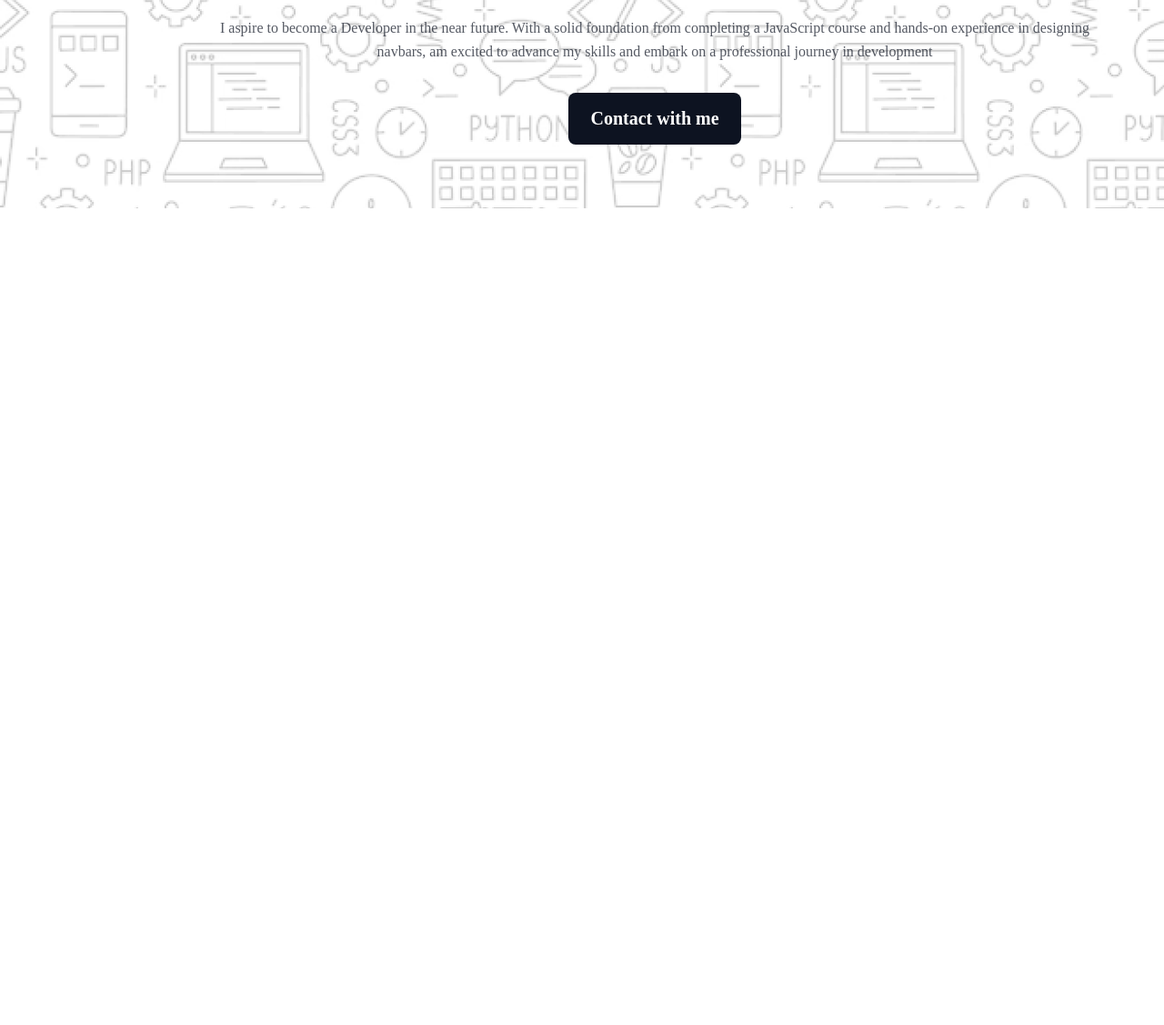
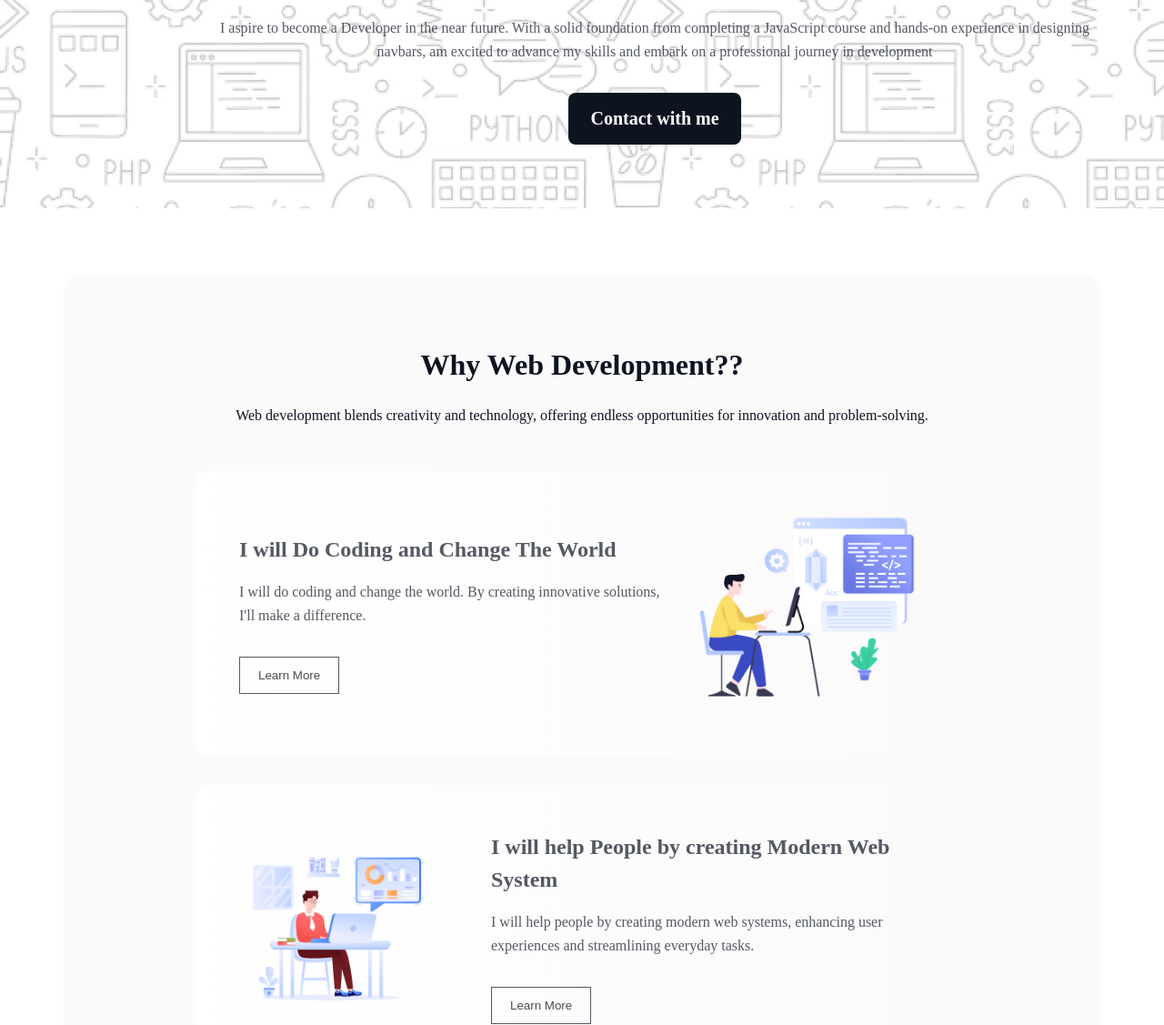
Before and after one commit to Rupon100/assignment1-ph, a plain HTML site: page index.html in a window 1280 px wide. Shown: the part 582-1709 px from the top of the page at 91% size. Before the commit the page ends 811 px from the top, so only its background shows below. Drawn offline with Linux system fonts and the light colour scheme; a web font is replaced by a local one.

Commit message:
whyDev section

```diff
--- a/index.html
+++ b/index.html
@@ -23,6 +23,49 @@
         </div>
     </header>
 
+    <section class="whyWebDev">
+        <div class="whyWebDev-box">
+            <div class="text">
+                <h3>Why Web Development??</h3>
+                <p>Web development blends creativity and technology, offering endless opportunities for innovation and problem-solving.</p>
+            </div>
+            <div class="content">
+                <div class="content-box">
+                    <div class="content-text">
+                        <h3>I will Do Coding and Change The World</h3>
+                        <p>I will do coding and change the world. By creating innovative solutions, I'll make a difference.</p>
+                        <button>Learn More</button>
+                    </div>
+                    <div class="content-img">
+                        <img src="./assets/Layer_1.png" alt="coding world">
+                    </div>
+                </div>
+
+                <div class="content-box reverse-flex">
+                    <div class="content-img">
+                        <img src="./assets/Group 3.png" alt="modern web system photo">
+                    </div>
+                    <div class="content-text">
+                        <h3>I will help People by creating Modern Web System</h3>
+                        <p>I will help people by creating modern web systems, enhancing user experiences and streamlining everyday tasks. </p>
+                        <button>Learn More</button>
+                    </div>
+                </div>
+
+                <div class="content-box">
+                    <div class="content-text">
+                        <h3>I will Do Coding and Change The World</h3>
+                        <p>My mission is to do coding and change the world. Through creating effective, I plan to solve problems, advance technology</p>
+                        <button>Learn More</button>
+                    </div>
+                    <div class="content-img">
+                        <img src="./assets/Group 4.png" alt="change world photo">
+                    </div>
+                </div>
+            </div>
+        </div>
+    </section>
+
     <footer id="footer">
 
     </footer>
--- a/style/style.css
+++ b/style/style.css
@@ -104,3 +104,114 @@ nav button {
     text-decoration: none;
 }
 /*--- header section end ---*/
+
+/*---whyWebDev section start---*/
+.whyWebDev {
+    /* border: 2px solid red; */
+    background: rgba(13, 19, 33, 0.02);
+    border-radius: 16px;
+    margin: 74px auto;
+    padding: 80px 97px;
+    max-width: 1140px;
+    display: flex;
+    justify-content: center;
+    align-items: center;
+}
+.whyWebDev-box {
+    /* border: 1px solid green; */
+    width: 946px;
+    margin: 0 auto;
+    display: flex;
+    flex-direction: column;
+    justify-content: center;
+    align-items: center;
+}
+.text {
+    display: flex;
+    justify-content: center;
+    align-items: center;
+    flex-direction: column;
+    gap: 24px;
+}
+.text h3 {
+    color: rgb(13, 19, 33);
+    font-family: Azeret Mono;
+    font-size: 32px;
+    font-weight: 800;
+    line-height: 37px;
+}
+.text p {
+    color: rgb(13, 19, 33);
+    font-family: Azeret Mono;
+    font-size: 16px;
+    font-weight: 400;
+    line-height: 26px;
+    text-align: center;
+    margin-bottom: 48px;
+}
+.content {
+    display: flex;
+    flex-direction: column;
+    gap: 32px;
+    /* border: 2px solid blueviolet; */
+}
+.content-box {
+    /* border: 2px solid rgb(58, 62, 64); */
+    width: 850px;
+    padding: 48px;
+    display: flex;
+    justify-content: space-between;
+    align-items: center;
+    border-radius: 16px;
+	background: linear-gradient(90.00deg, rgb(255, 255, 255),rgba(255, 255, 255, 0) 100%);
+}
+.content-text {
+    width: 477px;
+    display: flex;
+    flex-direction: column;
+}
+.content-text h3 {
+    color: rgba(13, 19, 33, 0.7);
+    font-family: Azeret Mono;
+    font-size: 24px;
+    font-weight: 700;
+    line-height: 36px;
+}
+.content-text p {
+    margin-top: 16px;
+    color: rgb(13, 19, 33);
+    font-family: Azeret Mono;
+    font-size: 16px;
+    font-weight: 400;
+    line-height: 26px;
+    opacity: 0.7;
+}
+.content-text button {
+    margin-top: 32px;
+    display: flex;
+    justify-content: center;
+    align-self: start;
+    padding: 12px 20px;
+    opacity: 0.7;
+    border: none;
+    border: 1px solid rgb(13, 19, 33);
+    cursor: pointer;
+    background-color: transparent;
+}
+.content-img {
+    max-width: 259.56px;
+    height: 217.01px;
+}
+.content-img img {
+    width: 100%;
+    height: 100%;
+}
+.reverse-flex {
+
+}
+/*---whyWebDev section end---*/
+
+
+/*---inspiration section start---*/
+
+/*---inspiration section end---*/
```
